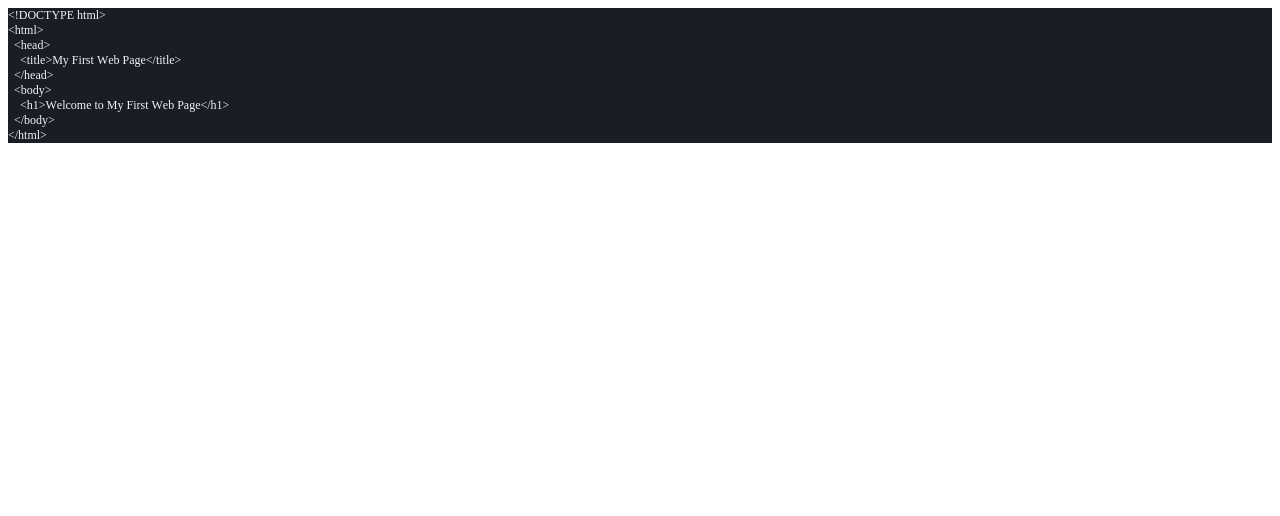
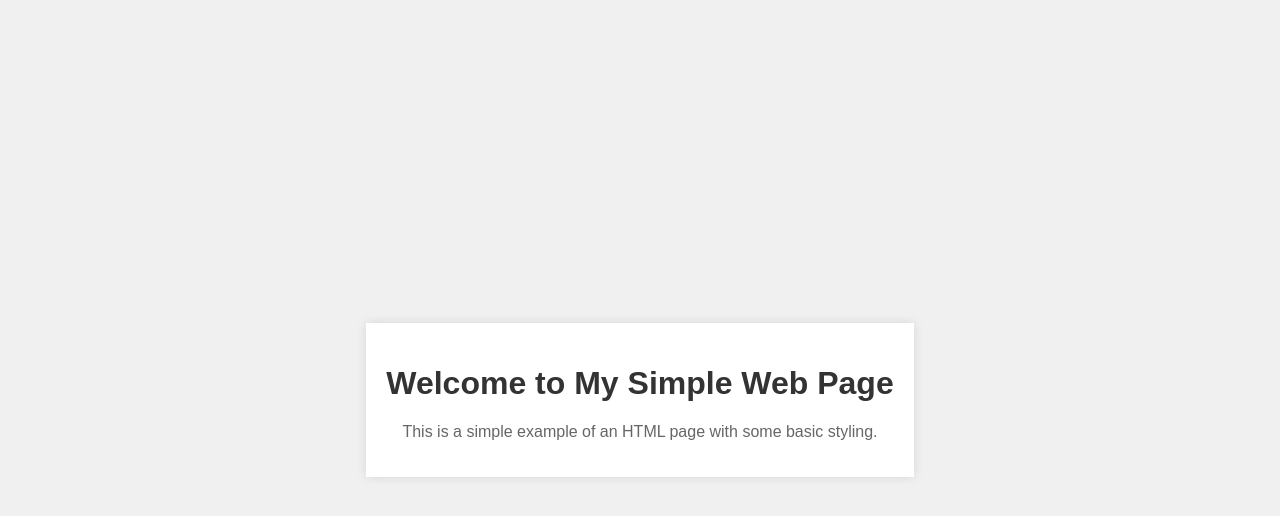
Before and after one commit to Kinya11/wWebsite, a plain HTML site: page index.html in a window 1280 px wide. Drawn offline with Linux system fonts and the light colour scheme.

Commit message:
Update index.html

```diff
--- a/index.html
+++ b/index.html
@@ -1,25 +1,38 @@
-<!DOCTYPE html PUBLIC "-//W3C//DTD HTML 4.01//EN" "http://www.w3.org/TR/html4/strict.dtd">
-<html>
+<!DOCTYPE html>
+<html lang="en">
 <head>
-  <meta http-equiv="Content-Type" content="text/html; charset=utf-8">
-  <meta http-equiv="Content-Style-Type" content="text/css">
-  <title></title>
-  <meta name="Generator" content="Cocoa HTML Writer">
-  <meta name="CocoaVersion" content="2299.77">
-  <style type="text/css">
-    p.p1 {margin: 0.0px 0.0px 0.0px 0.0px; font: 12.0px '.AppleSystemUIFontMonospaced'; color: #f0f2f5; -webkit-text-stroke: #f0f2f5; background-color: #1b1d25}
-    span.s1 {font-kerning: none}
-  </style>
+    <meta charset="UTF-8">
+    <meta name="viewport" content="width=device-width, initial-scale=1.0">
+    <title>Simple Web Page</title>
+    <style>
+        body {
+            font-family: Arial, sans-serif;
+            margin: 0;
+            padding: 0;
+            display: flex;
+            justify-content: center;
+            align-items: center;
+            height: 100vh;
+            background-color: #f0f0f0;
+        }
+        .container {
+            text-align: center;
+            background-color: #fff;
+            padding: 20px;
+            box-shadow: 0 0 10px rgba(0, 0, 0, 0.1);
+        }
+        h1 {
+            color: #333;
+        }
+        p {
+            color: #666;
+        }
+    </style>
 </head>
 <body>
-<p class="p1"><span class="s1">&lt;!DOCTYPE html&gt;</span></p>
-<p class="p1"><span class="s1">&lt;html&gt;</span></p>
-<p class="p1"><span class="s1"><span class="Apple-converted-space">  </span>&lt;head&gt;</span></p>
-<p class="p1"><span class="s1"><span class="Apple-converted-space">    </span>&lt;title&gt;My First Web Page&lt;/title&gt;</span></p>
-<p class="p1"><span class="s1"><span class="Apple-converted-space">  </span>&lt;/head&gt;</span></p>
-<p class="p1"><span class="s1"><span class="Apple-converted-space">  </span>&lt;body&gt;</span></p>
-<p class="p1"><span class="s1"><span class="Apple-converted-space">    </span>&lt;h1&gt;Welcome to My First Web Page&lt;/h1&gt;</span></p>
-<p class="p1"><span class="s1"><span class="Apple-converted-space">  </span>&lt;/body&gt;</span></p>
-<p class="p1"><span class="s1">&lt;/html&gt;</span></p>
+    <div class="container">
+        <h1>Welcome to My Simple Web Page</h1>
+        <p>This is a simple example of an HTML page with some basic styling.</p>
+    </div>
 </body>
 </html>
```
